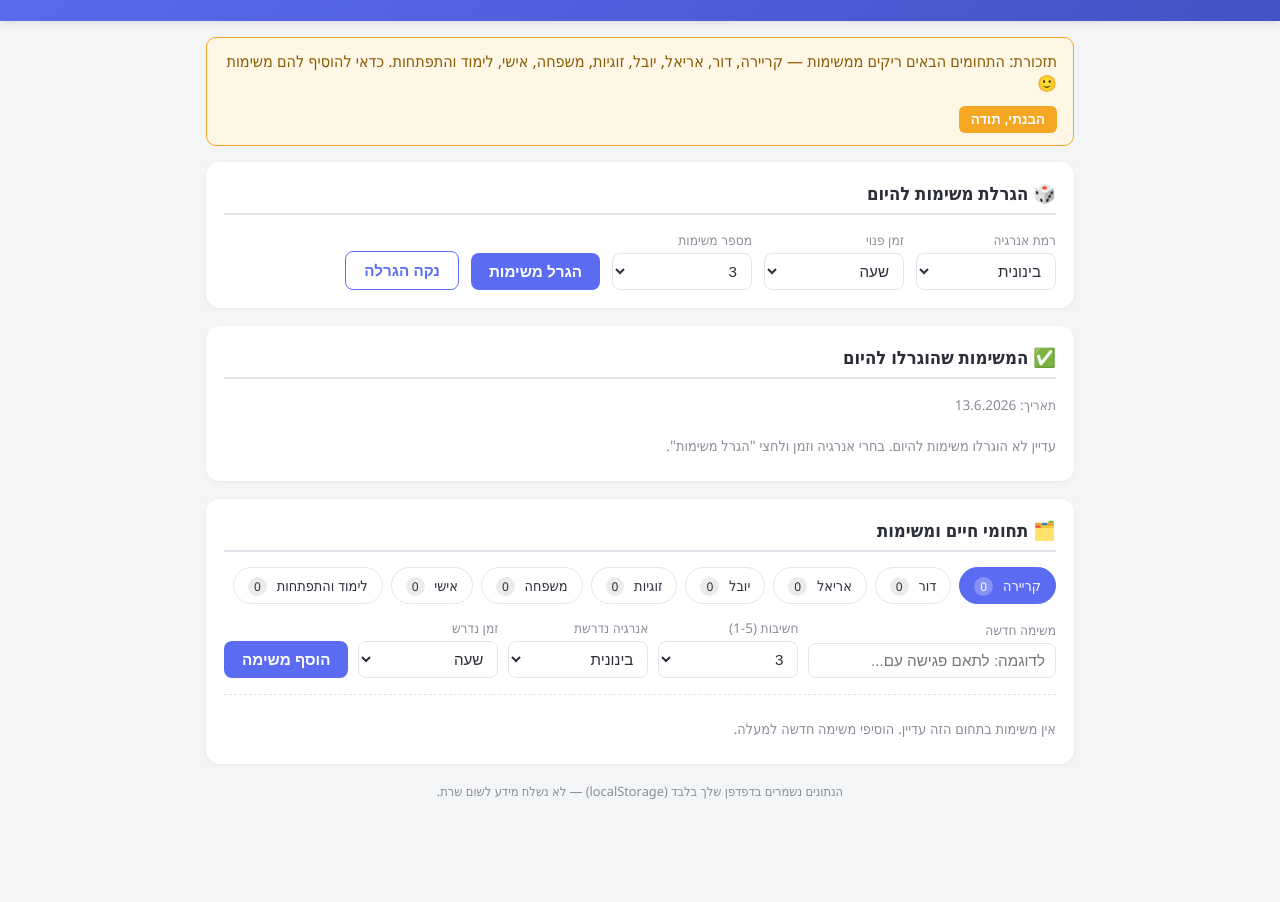
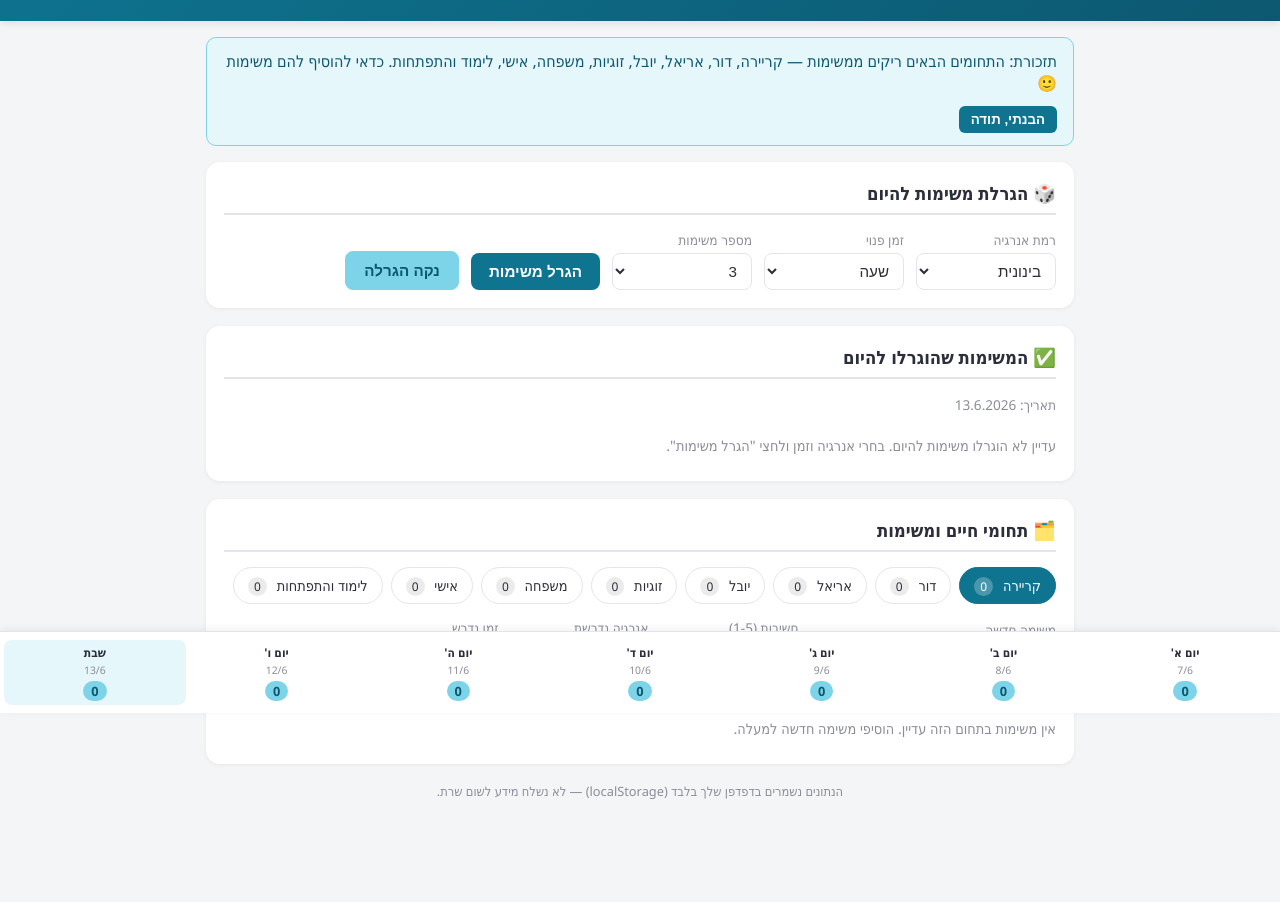
Before and after one commit to ravitshm-max/MYweekly-tasks, a plain HTML site: page index.html in a window 1280 px wide. Shown: the part 87-989 px from the top of the page. Before the commit the page ends 943 px from the top, so only its background shows below. Drawn offline with Linux system fonts and the light colour scheme.

Commit message:
Add cyan color scheme, confetti on task completion, and weekly points bar

```diff
--- a/index.html
+++ b/index.html
@@ -8,14 +8,13 @@
   :root {
     --bg: #f4f5f7;
     --card: #ffffff;
-    --primary: #5b6cf2;
-    --primary-dark: #4452c4;
+    --primary: #0e7490;
+    --primary-dark: #0c5870;
+    --primary-light: #7dd3e8;
     --text: #2c2e3a;
     --muted: #8a8d99;
     --border: #e3e5ec;
-    --success: #3fb87f;
-    --danger: #e85c5c;
-    --warn: #f5a623;
+    --warn: #0e7490;
   }
   * { box-sizing: border-box; }
   body {
@@ -24,7 +23,7 @@
     background: var(--bg);
     color: var(--text);
     direction: rtl;
-    padding-bottom: 40px;
+    padding-bottom: 100px;
   }
   header {
     background: linear-gradient(135deg, var(--primary), var(--primary-dark));
@@ -43,9 +42,9 @@
   }
 
   .banner {
-    background: #fff7e6;
-    border: 1px solid var(--warn);
-    color: #8a5a00;
+    background: #e6f7fb;
+    border: 1px solid var(--primary-light);
+    color: var(--primary-dark);
     padding: 12px 16px;
     border-radius: 10px;
     margin-bottom: 16px;
@@ -56,7 +55,7 @@
     flex-wrap: wrap;
   }
   .banner button {
-    background: var(--warn);
+    background: var(--primary);
     border: none;
     color: #fff;
     padding: 6px 12px;
@@ -109,14 +108,14 @@
   }
   .btn:hover { background: var(--primary-dark); }
   .btn.secondary {
-    background: #fff;
-    color: var(--primary);
-    border: 1px solid var(--primary);
+    background: var(--primary-light);
+    color: var(--primary-dark);
+    border: 1px solid var(--primary-light);
   }
-  .btn.secondary:hover { background: #eef0ff; }
+  .btn.secondary:hover { background: #b9eaf5; }
   .btn.small { padding: 4px 10px; font-size: 0.8rem; }
-  .btn.danger { background: var(--danger); }
-  .btn.danger:hover { background: #cc4a4a; }
+  .btn.danger { background: var(--primary-light); color: var(--primary-dark); }
+  .btn.danger:hover { background: #b9eaf5; }
 
   /* Dashboard */
   .today-list { list-style: none; padding: 0; margin: 14px 0 0; }
@@ -130,7 +129,7 @@
     margin-bottom: 8px;
     background: #fafbff;
   }
-  .today-list li.done { opacity: 0.55; text-decoration: line-through; background: #f0fff4; }
+  .today-list li.done { opacity: 0.55; text-decoration: line-through; background: #e6f7fb; }
   .today-list .domain-tag {
     font-size: 0.75rem;
     background: var(--primary);
@@ -210,7 +209,7 @@
   .badge {
     border-radius: 10px;
     padding: 2px 8px;
-    background: #eef0ff;
+    background: #e6f7fb;
     color: var(--primary-dark);
     white-space: nowrap;
   }
@@ -223,9 +222,58 @@
     margin-top: 10px;
   }
 
+  /* Week bar */
+  .week-bar {
+    position: fixed;
+    bottom: 0;
+    left: 0;
+    right: 0;
+    background: var(--card);
+    border-top: 1px solid var(--border);
+    box-shadow: 0 -2px 8px rgba(0,0,0,0.06);
+    display: flex;
+    justify-content: space-around;
+    padding: 8px 4px;
+    z-index: 50;
+  }
+  .week-day {
+    display: flex;
+    flex-direction: column;
+    align-items: center;
+    gap: 2px;
+    flex: 1;
+    padding: 4px 2px;
+    border-radius: 8px;
+  }
+  .week-day.today { background: #e6f7fb; }
+  .week-day .day-name { font-size: 0.75rem; font-weight: bold; color: var(--text); }
+  .week-day .day-date { font-size: 0.65rem; color: var(--muted); }
+  .week-day .day-points {
+    font-size: 0.8rem;
+    font-weight: bold;
+    color: var(--primary-dark);
+    background: var(--primary-light);
+    border-radius: 10px;
+    padding: 1px 8px;
+    margin-top: 2px;
+  }
+
+  #confettiCanvas {
+    position: fixed;
+    top: 0;
+    left: 0;
+    width: 100%;
+    height: 100%;
+    pointer-events: none;
+    z-index: 999;
+  }
+
   @media (max-width: 480px) {
     .field { min-width: 100%; }
     .add-task-form .field.grow { min-width: 100%; }
+    .week-day .day-name { font-size: 0.65rem; }
+    .week-day .day-date { font-size: 0.55rem; }
+    .week-day .day-points { font-size: 0.7rem; padding: 1px 5px; }
   }
 </style>
 </head>
@@ -334,6 +382,9 @@
   <footer>הנתונים נשמרים בדפדפן שלך בלבד (localStorage) — לא נשלח מידע לשום שרת.</footer>
 </div>
 
+<div id="weekBar" class="week-bar"></div>
+<canvas id="confettiCanvas"></canvas>
+
 <script>
 const DOMAINS = ["קריירה", "דור", "אריאל", "יובל", "זוגיות", "משפחה", "אישי", "לימוד והתפתחות"];
 const ENERGY_LABELS = { "1": "נמוכה", "2": "בינונית", "3": "גבוהה" };
@@ -437,7 +488,14 @@ function deleteTask(domain, id) {
 
 function toggleTaskDone(domain, id) {
   const task = state.tasks[domain].find(t => t.id === id);
-  if (task) task.done = !task.done;
+  if (!task) return;
+  task.done = !task.done;
+  if (task.done) {
+    task.completedDate = todayStr();
+    launchConfetti();
+  } else {
+    delete task.completedDate;
+  }
   saveState();
   renderAll();
 }
@@ -560,6 +618,97 @@ function renderTodayList() {
   }
 }
 
+/* ---------- Week bar ---------- */
+const DAY_NAMES = ["יום א'", "יום ב'", "יום ג'", "יום ד'", "יום ה'", "יום ו'", "שבת"];
+
+function dateToStr(d) {
+  return d.toISOString().slice(0,10);
+}
+
+function renderWeekBar() {
+  const bar = document.getElementById('weekBar');
+  bar.innerHTML = '';
+
+  const now = new Date();
+  const todayKey = todayStr();
+  const start = new Date(now);
+  start.setDate(now.getDate() - now.getDay()); // Sunday of current week
+
+  // sum points per date from all done tasks
+  const pointsByDate = {};
+  DOMAINS.forEach(domain => {
+    state.tasks[domain].forEach(t => {
+      if (t.done && t.completedDate) {
+        pointsByDate[t.completedDate] = (pointsByDate[t.completedDate] || 0) + t.points;
+      }
+    });
+  });
+
+  for (let i = 0; i < 7; i++) {
+    const d = new Date(start);
+    d.setDate(start.getDate() + i);
+    const key = dateToStr(d);
+    const points = pointsByDate[key] || 0;
+
+    const cell = document.createElement('div');
+    cell.className = 'week-day' + (key === todayKey ? ' today' : '');
+    cell.innerHTML = `
+      <span class="day-name">${DAY_NAMES[i]}</span>
+      <span class="day-date">${d.getDate()}/${d.getMonth()+1}</span>
+      <span class="day-points">${points}</span>
+    `;
+    bar.appendChild(cell);
+  }
+}
+
+/* ---------- Confetti ---------- */
+function launchConfetti() {
+  const canvas = document.getElementById('confettiCanvas');
+  canvas.width = window.innerWidth;
+  canvas.height = window.innerHeight;
+  const ctx = canvas.getContext('2d');
+  const colors = ['#0e7490', '#7dd3e8', '#67e8f9', '#0c5870'];
+  const particles = [];
+  const count = 80;
+
+  for (let i = 0; i < count; i++) {
+    particles.push({
+      x: Math.random() * canvas.width,
+      y: -20 - Math.random() * canvas.height * 0.3,
+      size: 5 + Math.random() * 6,
+      color: colors[Math.floor(Math.random() * colors.length)],
+      speedY: 2 + Math.random() * 4,
+      speedX: -2 + Math.random() * 4,
+      rotation: Math.random() * 360,
+      rotationSpeed: -8 + Math.random() * 16
+    });
+  }
+
+  const duration = 1500;
+  const startTime = Date.now();
+
+  function frame() {
+    ctx.clearRect(0, 0, canvas.width, canvas.height);
+    particles.forEach(p => {
+      p.x += p.speedX;
+      p.y += p.speedY;
+      p.rotation += p.rotationSpeed;
+      ctx.save();
+      ctx.translate(p.x, p.y);
+      ctx.rotate(p.rotation * Math.PI / 180);
+      ctx.fillStyle = p.color;
+      ctx.fillRect(-p.size/2, -p.size/2, p.size, p.size * 0.6);
+      ctx.restore();
+    });
+    if (Date.now() - startTime < duration) {
+      requestAnimationFrame(frame);
+    } else {
+      ctx.clearRect(0, 0, canvas.width, canvas.height);
+    }
+  }
+  frame();
+}
+
 /* ---------- Utils ---------- */
 function escapeHtml(str) {
   const div = document.createElement('div');
@@ -572,6 +721,7 @@ function renderAll() {
   renderDomainTabs();
   renderTaskList();
   renderTodayList();
+  renderWeekBar();
 }
 
 checkReminder();
```
